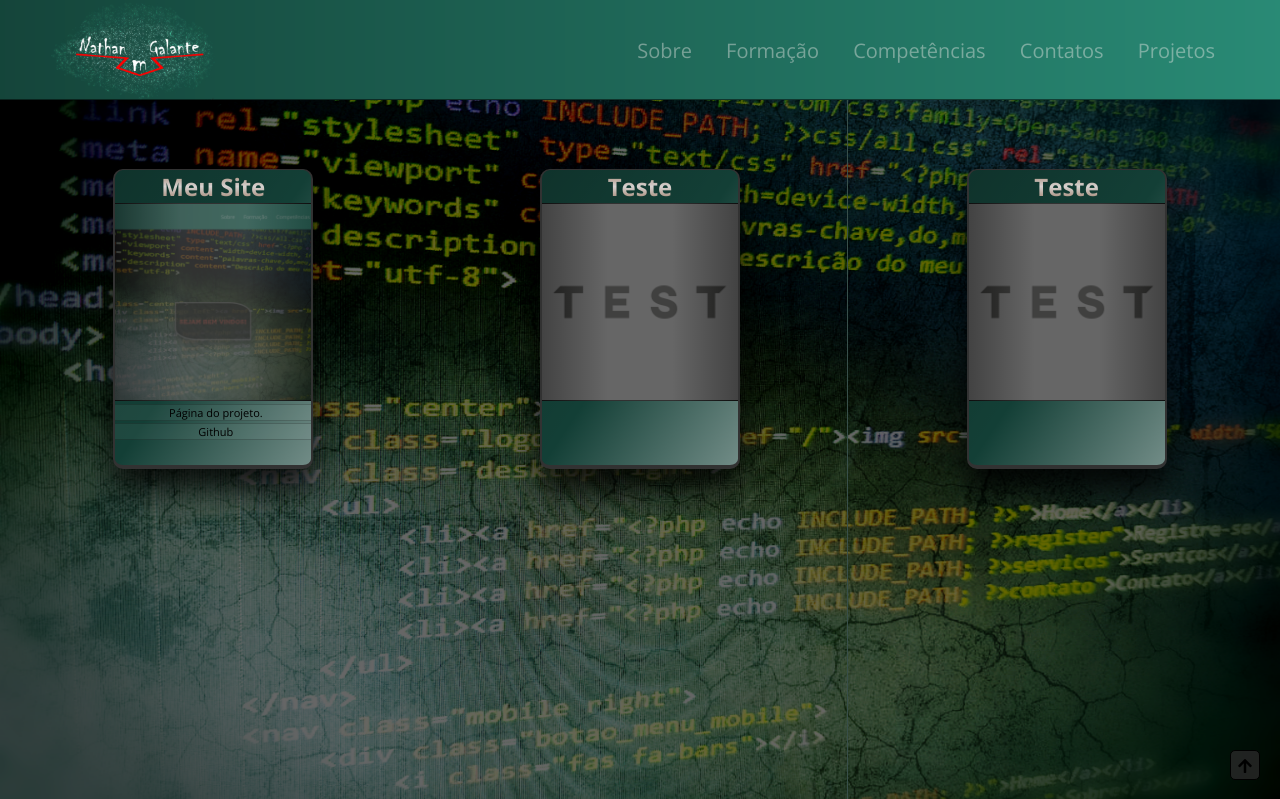
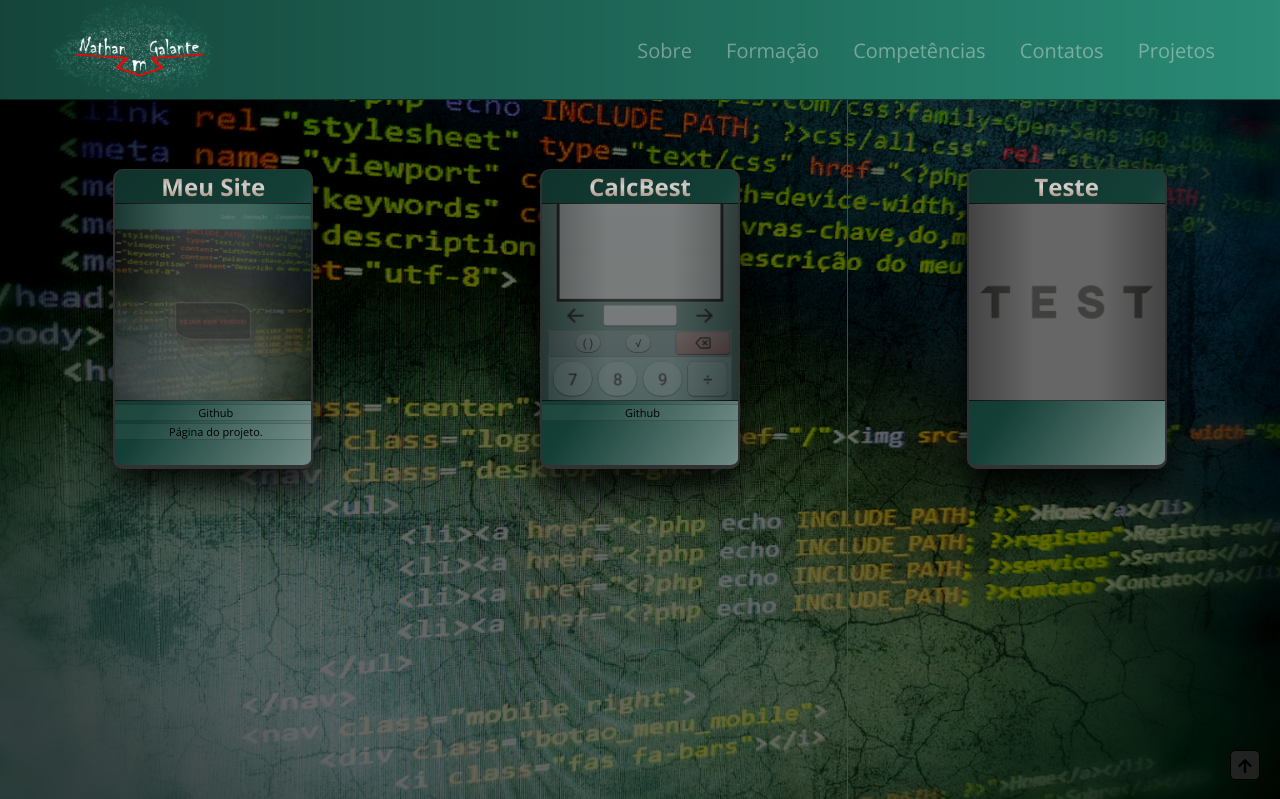
Before and after one commit to NathanMGalante/Site, a PHP site: page /NmG/project in a window 1280 px wide. Shown: the top 799 px of the page. Run offline with PHP 8.4, Linux system fonts and the light colour scheme.

Commit message:
projects update
acrescentando o projeto CalcBest

```diff
--- a/pages/project.php
+++ b/pages/project.php
@@ -7,28 +7,27 @@
 				<h2 class="title">Meu Site</h2>
 				<div class="pjt-description">
 					<div>
-						<p>Este é o projeto deste site, em breve colocarei o código dele no github.</p>
+						<p>Este é o projeto deste site.</p>
 					</div>
 					<img src="../resources/portfolio.png">
 				</div>
 				<div class="pjt-links">
+					<a href="https://github.com/NathanMGalante/Site"><p>Github</p></a>
 					<a href="<?php echo INCLUDE_PATH; ?>home"><p>Página do projeto.</p></a>
-					<a href="https://github.com/NathanMGalante/Site"><p>Github</p></a>
 				</div>
 			</div>
 		</div><!--projects-single-->
 		<div class="projects-single">
 			<div class="projects-single-internal">
-				<h2 class="title">Teste</h2>
+				<h2 class="title">CalcBest</h2>
 				<div class="pjt-description">
 					<div>
-						<p>Testando descrição.</p>
+						<p>Projeto de uma calculadora, cujo objetivo é ter um controle bom sobre os cálculos, além de tambem trazer uma explicação de como fazer para chegar ao resultado.</p>
 					</div>
-					<img src="../resources/test.png">
+					<img src="../resources/calcbest.png">
 				</div>
 				<div class="pjt-links">
-					<br/>
-					<a href=""></a>
+					<a href="https://github.com/NathanMGalante/CalcBest"><p>Github</p></a>
 				</div>
 			</div>
 		</div><!--projects-single-->
```
Also changed, not shown: resources/calcbest.png (added).
